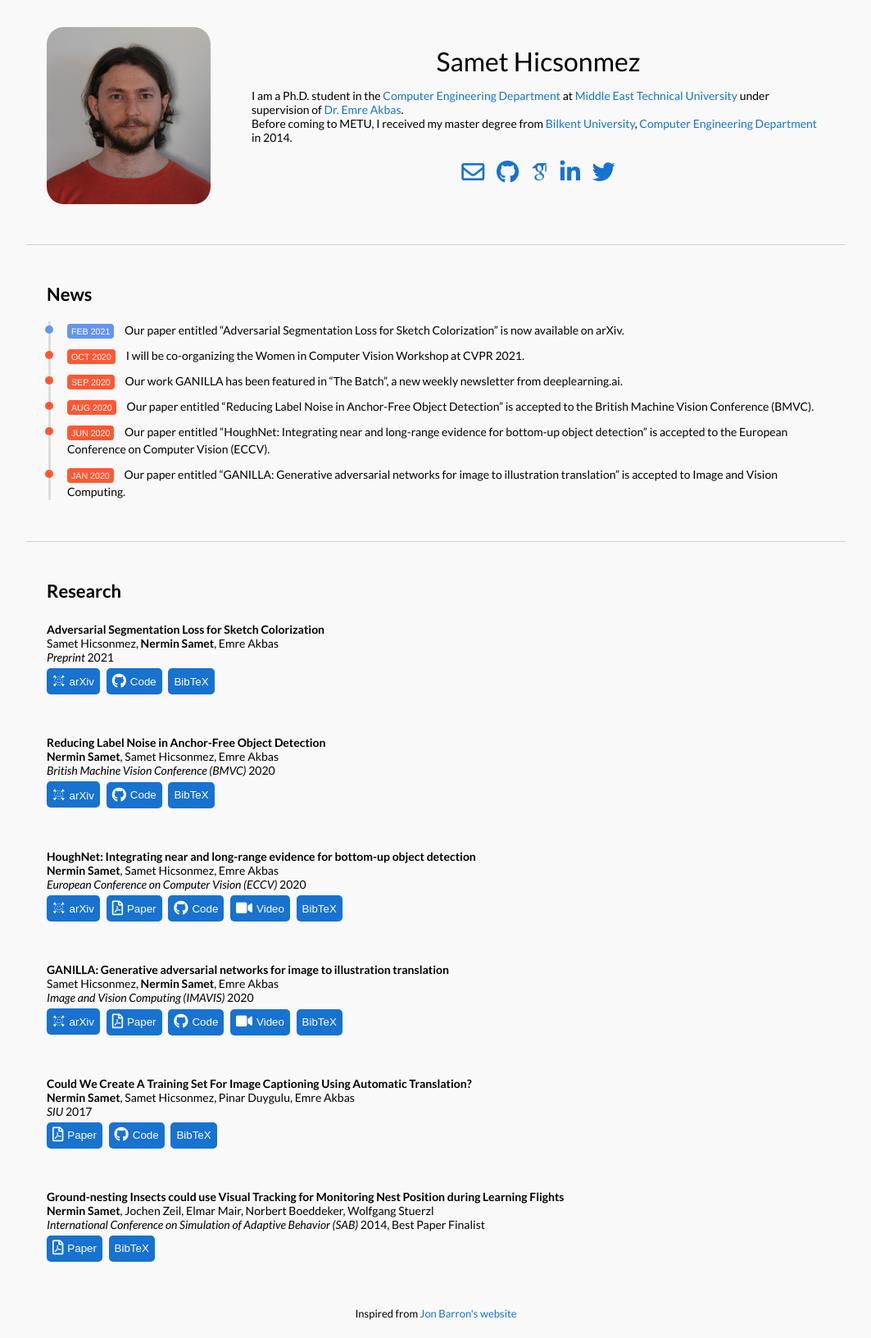
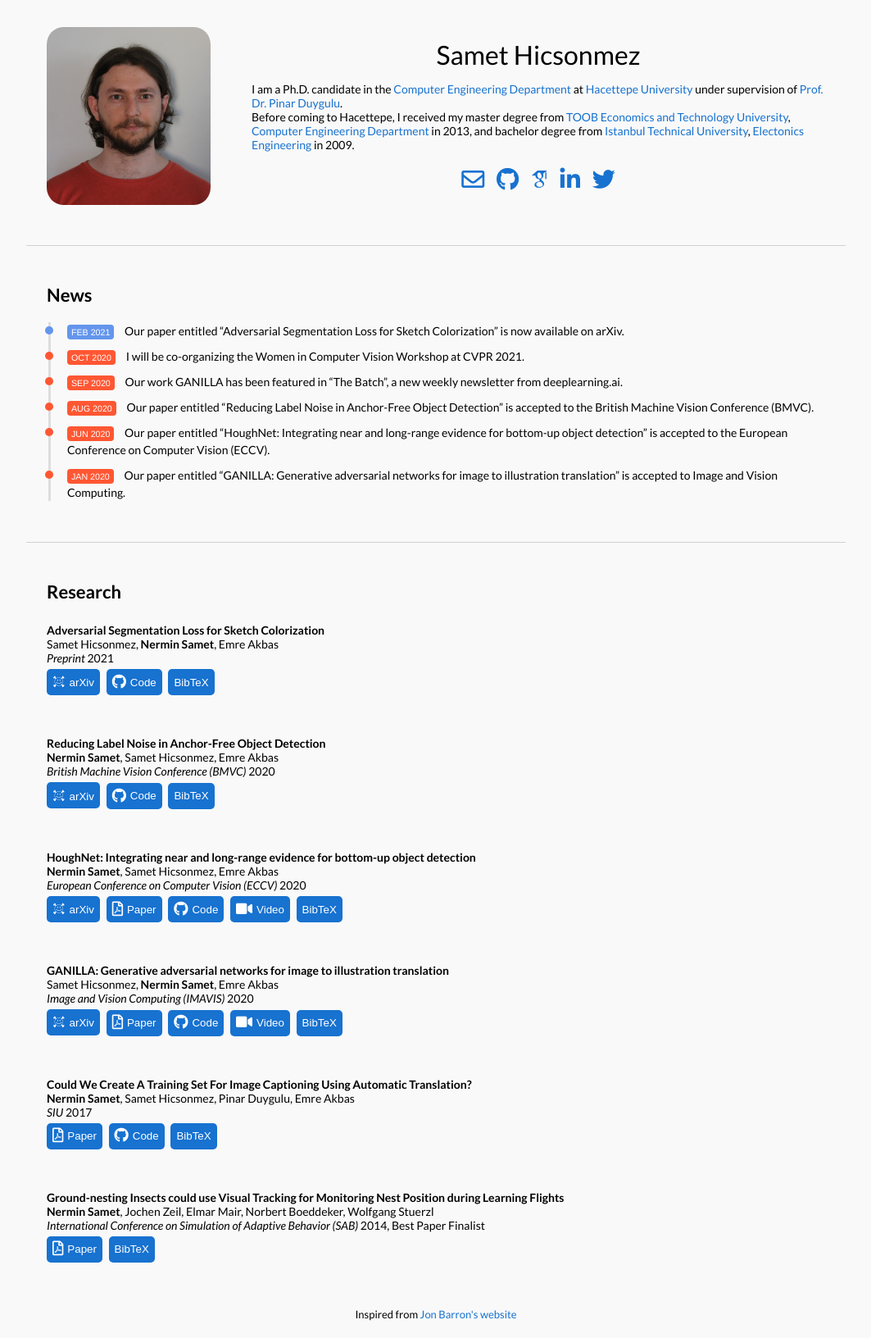
Before and after one commit to giddyyupp/giddyyupp.github.io, a Jekyll site: the page built from _posts/research/2021-02-01-advsegloss.markdown, in a window 1280 px wide. Shown: the whole page at 82% size, without its empty margins (108-1171 px from the left). Built offline with Jekyll 4.4.1, drawn with Linux system fonts in a browser that asks for light colours; some web fonts are replaced.

Commit message:
Update default.html

```diff
--- a/_layouts/default.html
+++ b/_layouts/default.html
@@ -34,8 +34,8 @@
                 Samet Hicsonmez
               </h1>
               <p>
-                I am a Ph.D. student in the <a href="http://ceng.metu.edu.tr/" target="_blank"> Computer Engineering Department</a> at <a href="http://www.metu.edu.tr/" target="_blank">Middle East Technical University</a> under supervision of <a href="http://user.ceng.metu.edu.tr/~emre/" target="_blank">Dr. Emre Akbas</a>. <br>
-                 Before coming to METU, I received my master degree from <a href="http://w3.bilkent.edu.tr/bilkent/" target="_blank">Bilkent University</a>, <a href="http://w3.cs.bilkent.edu.tr/en/" target="_blank">Computer Engineering Department</a> in 2014. <br>
+                I am a Ph.D. candidate in the <a href="http://cs.hacettepe.edu.tr/" target="_blank"> Computer Engineering Department</a> at <a href="http://www.hacettepe.edu.tr/" target="_blank">Hacettepe University</a> under supervision of <a href="https://web.cs.hacettepe.edu.tr/~pinar/" target="_blank">Prof. Dr. Pinar Duygulu</a>. <br>
+                 Before coming to Hacettepe, I received my master degree from <a href="https://www.etu.edu.tr/en" target="_blank">TOOB Economics and Technology University</a>, <a href="https://www.etu.edu.tr/en/bolum/computer-engineering" target="_blank">Computer Engineering Department</a> in 2013, and bachelor degree from <a href="https://www.itu.edu.tr/en/homepage" target="_blank">Istanbul Technical University</a>, <a href="https://ehb.itu.edu.tr/en/home" target="_blank">Electonics Engineering</a> in 2009. <br>
               </p>
               <p style="text-align:center">
                 <div class="contact-buttons">
```
